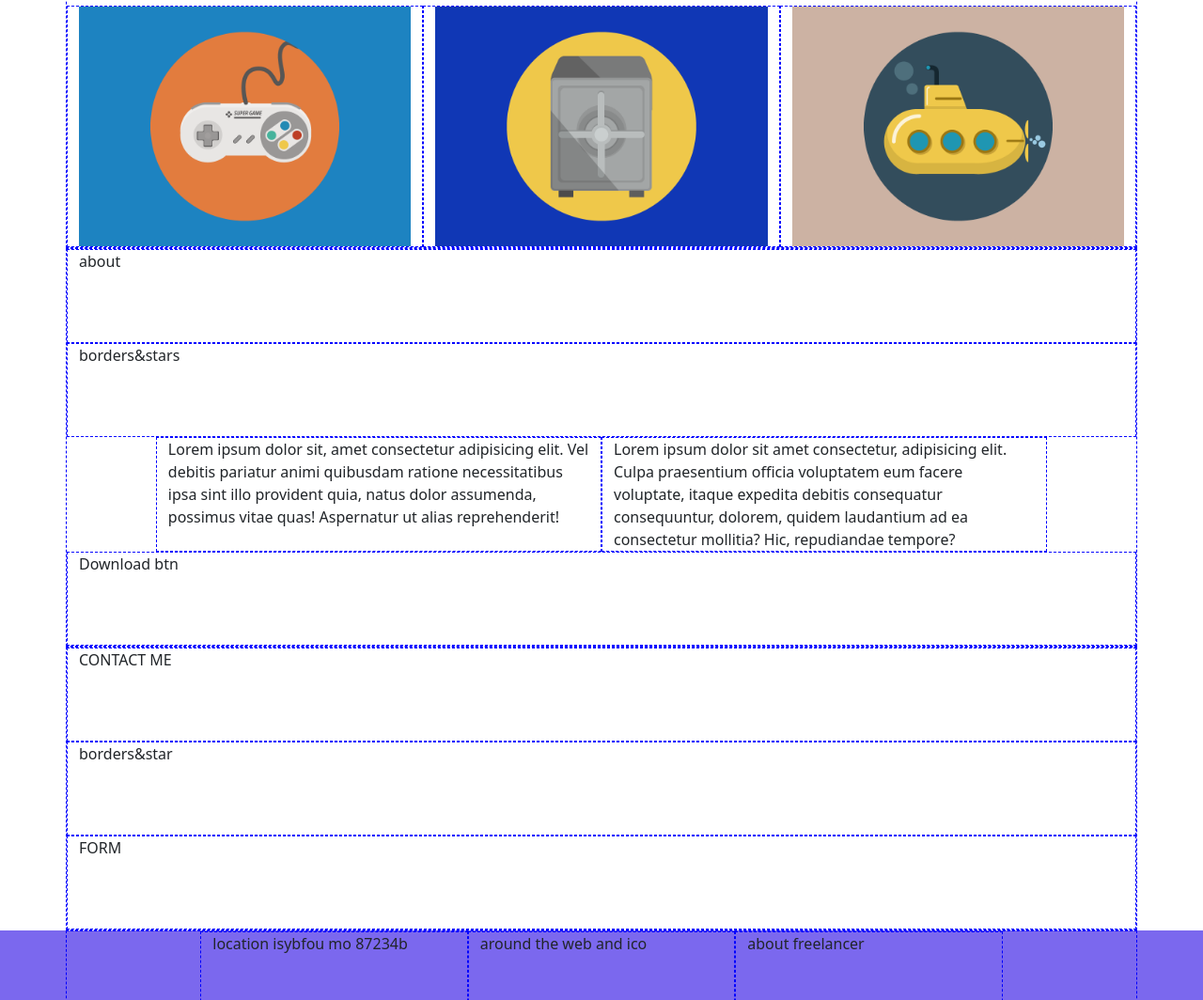
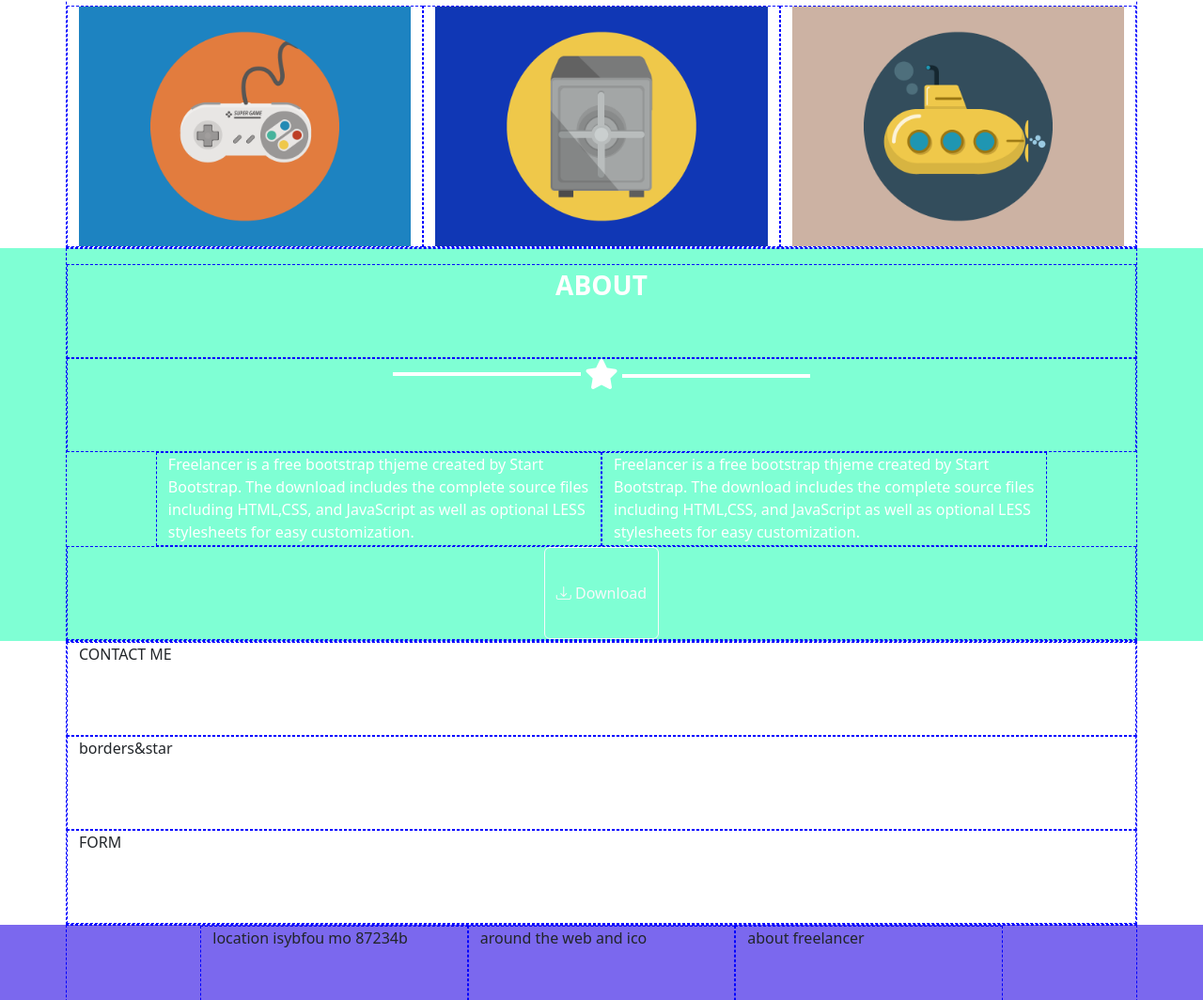
Before and after one commit to lembogeorgex/html-css-bootstrap-freelancer, a plain HTML site: page index.html in a window 1280 px wide. Shown: the part 1512-2576 px from the top of the page at 94% size. Drawn offline with nearby package versions, Linux system fonts and the light colour scheme.

Commit message:
button section about

```diff
--- a/index.html
+++ b/index.html
@@ -139,24 +139,35 @@
       </div>
     </div>
 
-    <div class="about">
+    <div id="about">
       <div class="container">
         <div class="row justify-content-center">
-          <div class="col-12">about</div>
-          <div class="col-12">borders&stars</div>
-          <div class="col-sm-12 col-md-5">
-            Lorem ipsum dolor sit, amet consectetur adipisicing elit. Vel
-            debitis pariatur animi quibusdam ratione necessitatibus ipsa sint
-            illo provident quia, natus dolor assumenda, possimus vitae quas!
-            Aspernatur ut alias reprehenderit!
+          <div class="col-12 text-white text-center fs-3 fw-bolder gy-3">
+            ABOUT
           </div>
-          <div class="col-sm-12 col-md-5">
-            Lorem ipsum dolor sit amet consectetur, adipisicing elit. Culpa
-            praesentium officia voluptatem eum facere voluptate, itaque expedita
-            debitis consequatur consequuntur, dolorem, quidem laudantium ad ea
-            consectetur mollitia? Hic, repudiandae tempore?
+          <div class="col-12 text-center text-white">
+            <span class="my-border-space align-middle"></span>
+            <span><i class="fa-solid fa-star fa-2x align-middle"></i></span>
+            <span class="my-border-space"></span>
           </div>
-          <div class="col-12">Download btn</div>
+          <div class="col-sm-12 col-md-5 text-white">
+            Freelancer is a free bootstrap thjeme created by Start Bootstrap.
+            The download includes the complete source files including HTML,CSS,
+            and JavaScript as well as optional LESS stylesheets for easy
+            customization.
+          </div>
+          <div class="col-sm-12 col-md-5 text-white">
+            Freelancer is a free bootstrap thjeme created by Start Bootstrap.
+            The download includes the complete source files including HTML,CSS,
+            and JavaScript as well as optional LESS stylesheets for easy
+            customization.
+          </div>
+          <div class="col-12 d-flex justify-content-center">
+            <button type="button" class="btn btn-outline-light">
+              <i class="bi bi-download"></i>
+              Download
+            </button>
+          </div>
         </div>
       </div>
     </div>
```
